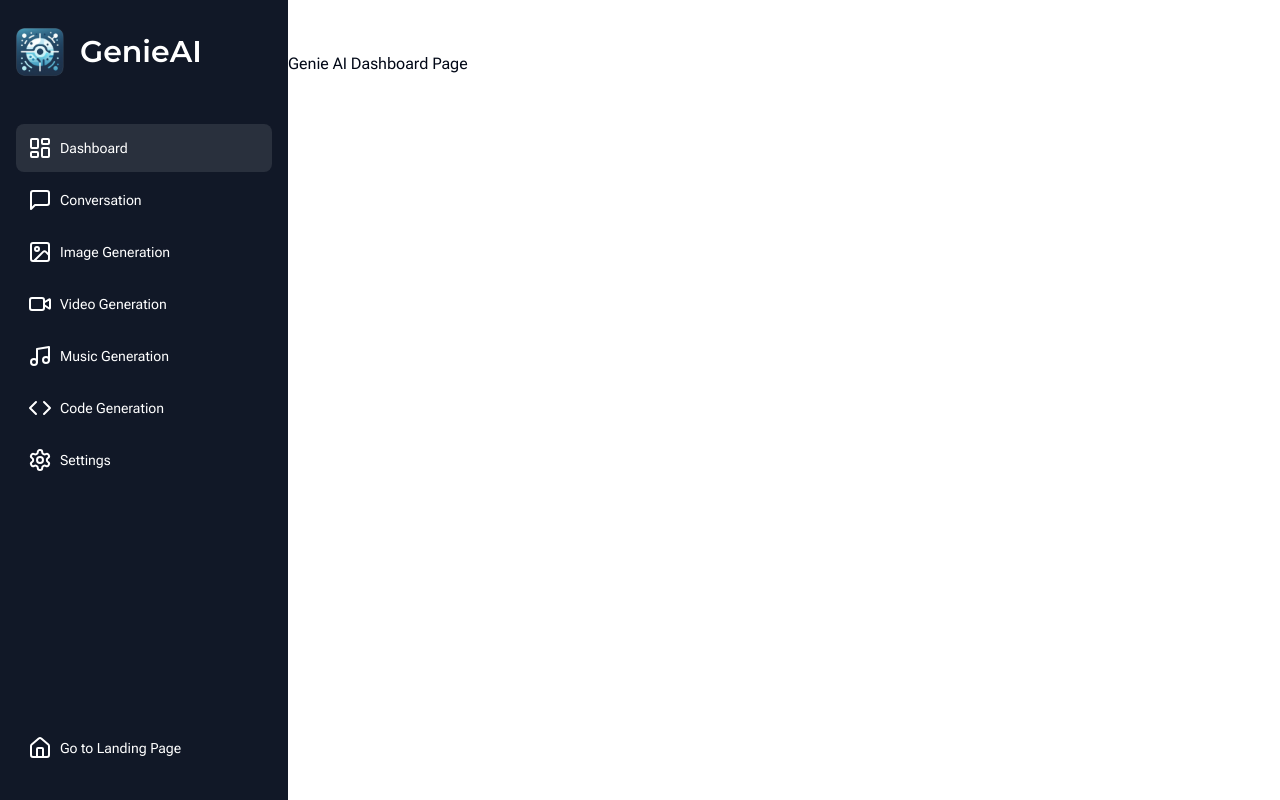
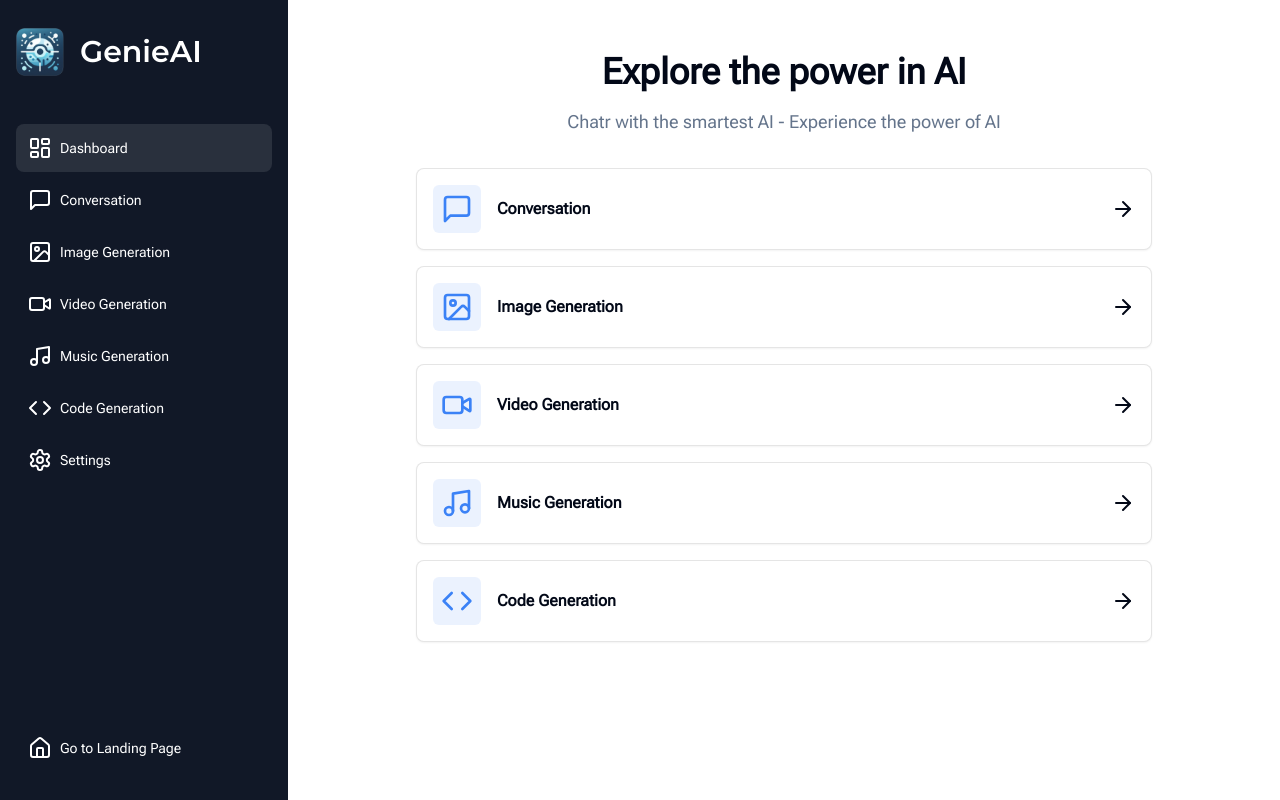
Before and after one commit to ujjawal30/genie-ai, a Next.js app: page /dashboard in a window 1280 px wide. Built offline with nearby package versions, Linux system fonts and the light colour scheme.

Commit message:
Created dashboard page

```diff
--- a/app/(dashboard)/dashboard/page.tsx
+++ b/app/(dashboard)/dashboard/page.tsx
@@ -1,8 +1,46 @@
-import { UserButton } from "@clerk/nextjs";
+"use client";
+
 import React from "react";
+import { useRouter } from "next/navigation";
+import { ArrowRight } from "lucide-react";
+
+import { Card } from "@/components/ui/card";
+import { availableTools } from "@/constants";
 
 const DashboardPage = () => {
-  return <div>Genie AI Dashboard Page</div>;
+  const router = useRouter();
+
+  return (
+    <section>
+      <div className="mb-8 space-y-4">
+        <h2 className="text-2xl md:text-4xl font-bold text-center">
+          Explore the power in AI
+        </h2>
+        <p className="text-muted-foreground font-light text-sm md:text-lg text-center">
+          Chatr with the smartest AI - Experience the power of AI
+        </p>
+      </div>
+
+      <div className="px-4 md:px-20 lg:px-32 space-y-4">
+        {availableTools.map((tool) => (
+          <Card
+            className="p-4 border-black/10 flex items-center justify-between hover:shadow-md transition cursor-pointer"
+            onClick={() => router.push(tool.href)}
+          >
+            <div className="flex items-center gap-4">
+              <div className="p-2 w-fit rounded-md bg-blue-500/10 text-blue-500">
+                <tool.icon size={32} />
+              </div>
+              <p className="font-semibold">{tool.label}</p>
+            </div>
+            <div>
+              <ArrowRight size={24} />
+            </div>
+          </Card>
+        ))}
+      </div>
+    </section>
+  );
 };
 
 export default DashboardPage;
--- /dev/null
+++ b/components/ui/card.tsx
@@ -0,0 +1,79 @@
+import * as React from "react"
+
+import { cn } from "@/lib/utils"
+
+const Card = React.forwardRef<
+  HTMLDivElement,
+  React.HTMLAttributes<HTMLDivElement>
+>(({ className, ...props }, ref) => (
+  <div
+    ref={ref}
+    className={cn(
+      "rounded-lg border bg-card text-card-foreground shadow-sm",
+      className
+    )}
+    {...props}
+  />
+))
+Card.displayName = "Card"
+
+const CardHeader = React.forwardRef<
+  HTMLDivElement,
+  React.HTMLAttributes<HTMLDivElement>
+>(({ className, ...props }, ref) => (
+  <div
+    ref={ref}
+    className={cn("flex flex-col space-y-1.5 p-6", className)}
+    {...props}
+  />
+))
+CardHeader.displayName = "CardHeader"
+
+const CardTitle = React.forwardRef<
+  HTMLParagraphElement,
+  React.HTMLAttributes<HTMLHeadingElement>
+>(({ className, ...props }, ref) => (
+  <h3
+    ref={ref}
+    className={cn(
+      "text-2xl font-semibold leading-none tracking-tight",
+      className
+    )}
+    {...props}
+  />
+))
+CardTitle.displayName = "CardTitle"
+
+const CardDescription = React.forwardRef<
+  HTMLParagraphElement,
+  React.HTMLAttributes<HTMLParagraphElement>
+>(({ className, ...props }, ref) => (
+  <p
+    ref={ref}
+    className={cn("text-sm text-muted-foreground", className)}
+    {...props}
+  />
+))
+CardDescription.displayName = "CardDescription"
+
+const CardContent = React.forwardRef<
+  HTMLDivElement,
+  React.HTMLAttributes<HTMLDivElement>
+>(({ className, ...props }, ref) => (
+  <div ref={ref} className={cn("p-6 pt-0", className)} {...props} />
+))
+CardContent.displayName = "CardContent"
+
+const CardFooter = React.forwardRef<
+  HTMLDivElement,
+  React.HTMLAttributes<HTMLDivElement>
+>(({ className, ...props }, ref) => (
+  <div
+    ref={ref}
+    className={cn("flex items-center p-6 pt-0", className)}
+    {...props}
+  />
+))
+CardFooter.displayName = "CardFooter"
+
+export { Card, CardHeader, CardFooter, CardTitle, CardDescription, CardContent }
--- a/constants.ts
+++ b/constants.ts
@@ -8,12 +8,7 @@
   VideoIcon,
 } from "lucide-react";
 
-export const sidebarRoutes = [
-  {
-    label: "Dashboard",
-    icon: LayoutDashboard,
-    href: "/dashboard",
-  },
+export const availableTools = [
   {
     label: "Conversation",
     icon: MessageSquare,
@@ -39,6 +34,15 @@
     icon: Code,
     href: "/code",
   },
+];
+
+export const sidebarRoutes = [
+  {
+    label: "Dashboard",
+    icon: LayoutDashboard,
+    href: "/dashboard",
+  },
+  ...availableTools,
   {
     label: "Settings",
     icon: Settings,
```
